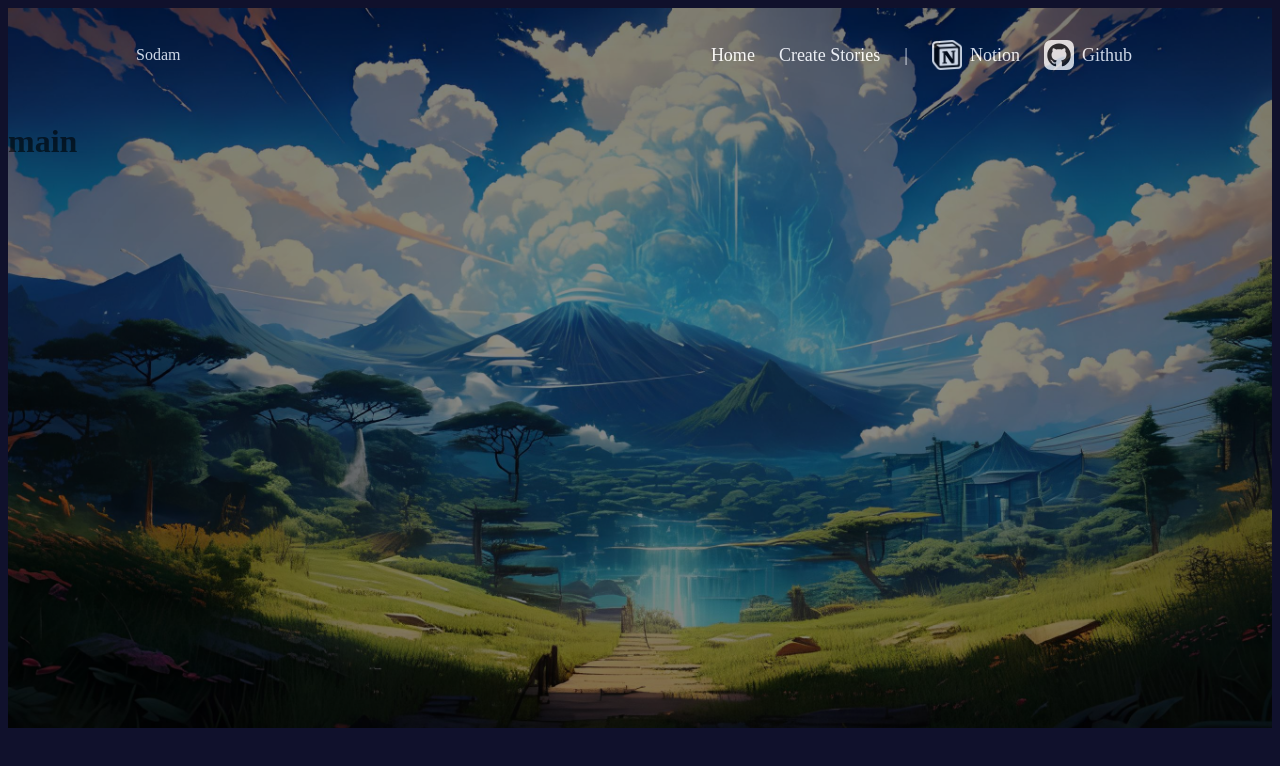
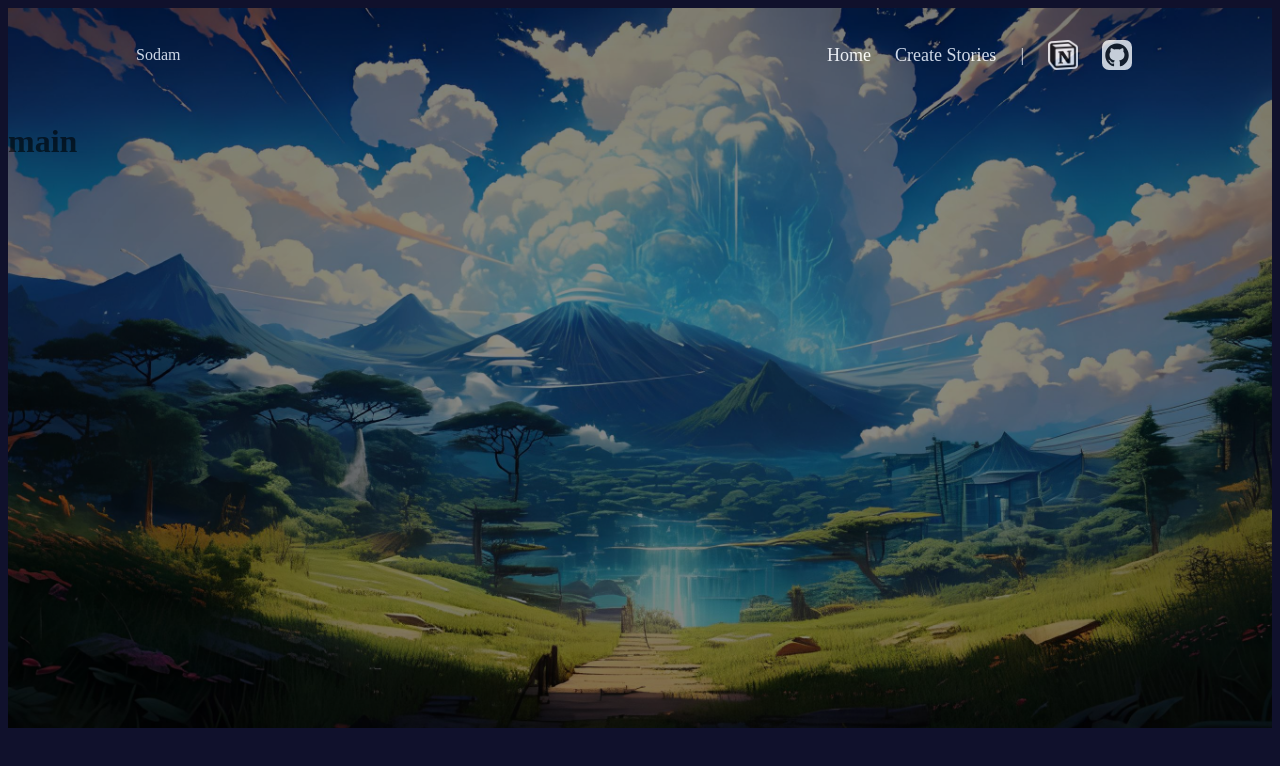
Before and after one commit to winshine0326/Sodam, a React (Vite) app in the folder frontend/: page / in a window 1280 px wide. Shown: the top 766 px of the page. Built offline with nearby package versions, Linux system fonts and the light colour scheme.

Commit message:
chore: notion, github 아이콘 옆 글자 삭제

```diff
--- a/frontend/src/pages/Home.jsx
+++ b/frontend/src/pages/Home.jsx
@@ -17,8 +17,8 @@ const Home = () => {
                                 <li><a href="">Home</a></li>
                                 <li><a href="">Create Stories</a></li>
                                 <li>|</li>
-                                <a href="https://tested-arrow-f94.notion.site/Sodam-196b7a0a13588054bcb0c7f83d5341da?pvs=4"><li><img src={notionIcon}/>Notion</li></a>
-                                <a href="https://github.com/winshine0326/Sodam"><li><img src={githubIcon}/>Github</li></a>
+                                <a href="https://tested-arrow-f94.notion.site/Sodam-196b7a0a13588054bcb0c7f83d5341da?pvs=4"><li><img src={notionIcon}/></li></a>
+                                <a href="https://github.com/winshine0326/Sodam"><li><img src={githubIcon}/></li></a>
                             </ul>
                         </nav>
                         <h1>main</h1>
```
